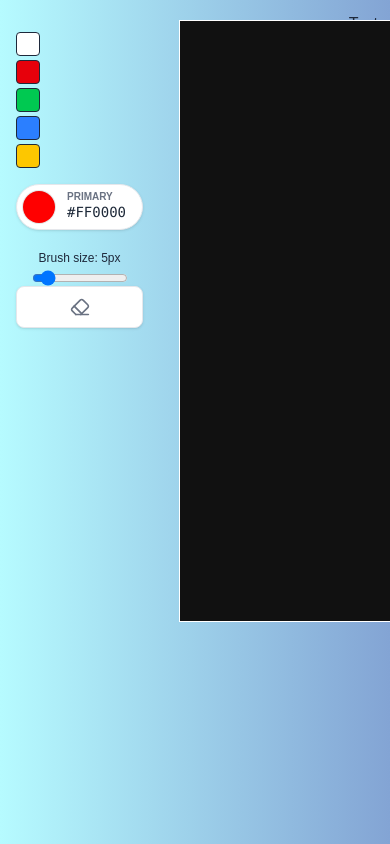
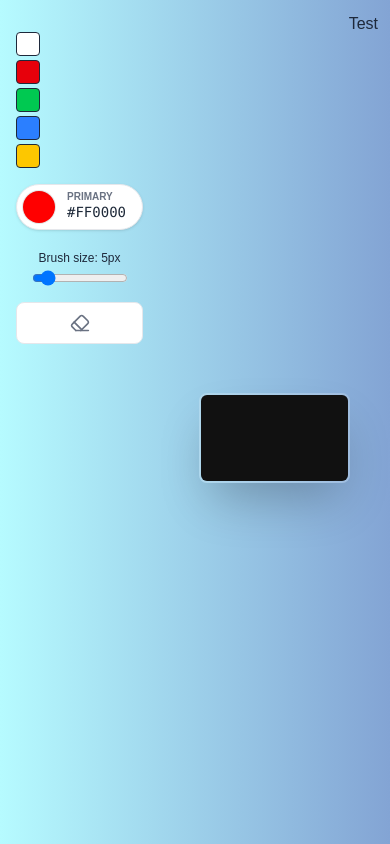
Before and after one commit to jakkrol/SyncBoard, a Next.js app in the folder frontend/: page /canvas/1 in a window 390 px wide. Built offline with nearby package versions, Linux system fonts and the light colour scheme; no server answers.

Commit message:
added canvas scaling for mobile devices and fixed some responsivenes issues

```diff
--- a/frontend/src/app/canvas/[room]/page.tsx
+++ b/frontend/src/app/canvas/[room]/page.tsx
@@ -7,129 +7,85 @@ import BoardCanvas from "../../../components/Board/boardCanvas";
 import CursorOverlay, { CursorOverlayRef } from "../../../components/Board/cursorCanvas";
 import ColorPicker from "@/components/ColorPicker";
 
-
 export default function Home() {
-  //const [connected, setConnected] = useState(false);
   const [socket, setSocket] = useState<Socket | null>(null);
-  const {room} = useParams();
-
+  const { room } = useParams();
   const cursorRef = useRef<CursorOverlayRef>(null);
 
   const [strokeWidth, setStrokeWidth] = useState(5);
   const [strokeColor, setStrokeColor] = useState("red");
   const [isEraserOn, setIsEraserOn] = useState(false);
 
-
   useEffect(() => {
     const s = getSocket();
     setSocket(s);
-    const handleConnect = () => {
-      s.emit("join", room);
-      //setConnected(true);
-    };
-
-    // s.off("connect", handleConnect);
+    const handleConnect = () => s.emit("join", room);
     s.on("connect", handleConnect);
-
     if(s.connected) handleConnect();
-
-    // const handleDisconnect = () => setConnected(false);
-    // s.off("disconnect", handleDisconnect);
-    // s.on("disconnect", handleDisconnect);
-
-
     return () => {
       s.emit("leave", room);
       s.off("connect");
-      s.off("disconnect");
-      s.off("loadBoard");
-      s.off("initializeCursors");
-      s.off("userJoined");
-      s.off("draw");
-      s.off("drawCursor");
-      s.off("userLeft");
-
     };
   }, [room]);
 
   const handleContainerMouseMove = (e: React.MouseEvent<HTMLDivElement>) => {
-    const pos = (e.currentTarget as HTMLDivElement).getBoundingClientRect();
-    const x = e.clientX - pos.left;
-    const y = e.clientY - pos.top;
+    // Szukamy fizycznej tablicy
+    const board = e.currentTarget.querySelector('canvas:not([style*="z-index: 10"])');
+    if (!board) return;
+
+    const rect = board.getBoundingClientRect();
+
+    // Obliczamy pozycję względem tablicy (klucz do synchronizacji rysunku)
+    const x = ((e.clientX - rect.left) / rect.width) * 1000;
+    const y = ((e.clientY - rect.top) / rect.height) * 600;
 
     cursorRef.current?.moveMyCursor(x, y);
-  }
-  const handleContainerMoveLeave = (e: React.MouseEvent<HTMLDivElement>) => {
-    cursorRef.current?.clear();
-  }
-
-  // const handleColorClick = (e: React.MouseEvent<HTMLDivElement>) => {
-  //   const element = e.target as HTMLDivElement;
-  //   const color = window.getComputedStyle(element).backgroundColor;
-  //   setStrokeColor(color);
-  // }
+  };
 
   const handleStrokeChange = (e: React.ChangeEvent<HTMLInputElement>) => {
-    const size = parseInt(e.target.value, 10);
-    setStrokeWidth(size);
-  }
-
+    setStrokeWidth(parseInt(e.target.value, 10));
+  };
 
   return (
-  <div className="flex h-screen w-screen overflow-hidden ">
+    <div className="flex h-screen w-screen overflow-hidden">
 
+      {/* TWOJA ORYGINALNA LEWA KOLUMNA */}
       <div className="p-4 flex flex-col z-10 relative">
-
-      {/* Color Picker */}
-      {/* <div className="flex gap-1 mb-4 flex-col">
-         <div className="w-6 h-6 bg-white border rounded cursor-pointer" onClick={handleColorClick}/>
-         <div className="w-6 h-6 bg-red-600 border rounded cursor-pointer" onClick={handleColorClick}/>
-         <div className="w-6 h-6 bg-green-500 border rounded cursor-pointer" onClick={handleColorClick}/>
-         <div className="w-6 h-6 bg-blue-500 border rounded cursor-pointer" onClick={handleColorClick}/>
-         <div className="w-6 h-6 bg-yellow-400 border rounded cursor-pointer" onClick={handleColorClick}/>
-      </div> */}
-
         <div className="mt-4">
           <ColorPicker onColorChange={(color) => setStrokeColor(color)}/>
         </div>
 
-      {/* Slider */}
         <div className="flex flex-col relative items-center mt-5">
           <label className="text-xs mb-1">Brush size: {strokeWidth}px</label>
           <input
-            type="range"
-            min="1"
-            max="40"
+              type="range" min="1" max="40"
               value={strokeWidth}
               onChange={handleStrokeChange}
-            className="w-24 "
+              className="w-24"
           />
         </div>
 
-        {/* Ereaser */}
         <button
             onClick={() => setIsEraserOn(!isEraserOn)}
-            title="Toggle Eraser"
-            className={`p-2.5 rounded-lg transition-all duration-200 flex items-center justify-center ${
-                isEraserOn
-                    ? "bg-gray-800 text-white shadow-md scale-105"
-                    : "bg-white text-gray-500 border border-gray-200 hover:bg-gray-100 hover:text-gray-800 shadow-sm"
+            className={`p-2.5 rounded-lg transition-all duration-200 flex items-center justify-center mt-4 ${
+                isEraserOn ? "bg-gray-800 text-white shadow-md scale-105" : "bg-white text-gray-500 border border-gray-200"
             }`}
         >
           <svg xmlns="http://www.w3.org/2000/svg" width="20" height="20" viewBox="0 0 24 24" fill="none" stroke="currentColor" strokeWidth="2" strokeLinecap="round" strokeLinejoin="round">
               <path d="m7 21-4.3-4.3c-1-1-1-2.5 0-3.4l9.6-9.6c1-1 2.5-1 3.4 0l5.6 5.6c1 1 1 2.5 0 3.4L13 21"/>
-                <path d="M22 21H7"/>
-                <path d="m5 11 9 9"/>
+              <path d="M22 21H7"/><path d="m5 11 9 9"/>
           </svg>
         </button>
-
       </div>
 
-    {/* Canvas Container */}
+
+
+      <div className="flex-1 relative m-10 flex items-center justify-center ">
+        {/* Kontener, do którego CursorOverlay się "przykleja" */}
         <div
-      className="flex-1 relative m-5"
+          className="relative inline-block"
           onMouseMove={handleContainerMouseMove}
-      onMouseLeave={handleContainerMoveLeave}
+          onMouseLeave={() => cursorRef.current?.clear()}
         >
           <BoardCanvas
             socket={socket}
@@ -147,5 +103,6 @@ export default function Home() {
           />
         </div>
       </div>
+    </div>
   );
 }
--- a/frontend/src/components/Board/boardCanvas.tsx
+++ b/frontend/src/components/Board/boardCanvas.tsx
@@ -1,6 +1,6 @@
 "use client";
 
-import { useEffect, useRef } from "react";
+import React, { useEffect, useRef } from "react";
 import { Socket } from "socket.io-client";
 import { onDraw } from "../../lib/socketHandlers/onDraw";
 import { onLoadBoard } from "../../lib/socketHandlers/onLoadBoard";
@@ -54,40 +54,44 @@ useEffect(() => {
 },[strokeWidth, strokeColor, isEraser]);
 
 
-const getPositionMouse = (e: React.MouseEvent) => {
+const getPositionMouse = (e: React.MouseEvent | React.TouchEvent) => {
+    const realPos = canvasRef.current;
+    if(!realPos){return {x: 0, y: 0}}
     const pos = canvasRef.current!.getBoundingClientRect();
+
+    const clientX = 'touches' in e ? e.touches[0].clientX : (e as React.MouseEvent).clientX;
+    const clientY = 'touches' in e ? e.touches[0].clientY : (e as React.MouseEvent).clientY;
+
+    const x = (clientX - pos.left) * (realPos.width / pos.width);
+    const y = (clientY - pos.top) * (realPos.height / pos.height);
     return {
-      x: e.clientX - pos.left,
-      y: e.clientY - pos.top,
+      x, y
     };
   };
 
-    return(
+    return (
+  /* The Container: Control spacing here */
+  <div className="relative w-full max-w-250 aspect-5/3 mx-auto mt-8 overflow-hidden shadow-2xl border-2 border-white/20 rounded-lg">
     <canvas
-            className="cursor-crosshair"
+      className="cursor-crosshair w-full h-full"
       width={1000}
       height={600}
       ref={canvasRef}
-            style={isAllowedToDraw ?{
-                border: "solid 1px #fff",
+      style={{
         background: "#111",
-                position: "absolute",
-                top: 0,
-                left: 0,
-                zIndex: 0,
-              } : {
-                border: "solid 1px #fff",
-                background: "#111",
-                position: "absolute",
-                top: 0,
-                left: 0,
-                zIndex: 0,
-                pointerEvents: 'none',
+        pointerEvents: isAllowedToDraw ? 'auto' : 'none',
+        display: "block",
       }}
       onMouseDown={(e) => handleMouseDown(e, drawing, lastPos, getPositionMouse)}
       onMouseMove={(e) => handleMouseMove(e, canvasRef, drawing, lastPos, getPositionMouse, socket, room, isEraser)}
-            onMouseUp={(e) => handleMouseUp(drawing, lastPos)}
-            onMouseLeave={(e) => handleMouseUp(drawing, lastPos)}
+      onMouseUp={() => handleMouseUp(drawing, lastPos)}
+      onMouseLeave={() => handleMouseUp(drawing, lastPos)}
+
+      /* Add Touch Support for Mobile */
+      onTouchStart={(e) => handleMouseDown(e as any, drawing, lastPos, getPositionMouse)}
+      onTouchMove={(e) => handleMouseMove(e as any, canvasRef, drawing, lastPos, getPositionMouse, socket, room, isEraser)}
+      onTouchEnd={() => handleMouseUp(drawing, lastPos)}
     />
+  </div>
 );
 }
--- a/frontend/src/components/Board/cursorCanvas.tsx
+++ b/frontend/src/components/Board/cursorCanvas.tsx
@@ -1,6 +1,6 @@
 "use client";
 
-import { useEffect, useRef, useImperativeHandle, forwardRef} from "react";
+import { useEffect, useRef, useImperativeHandle, forwardRef } from "react";
 import { Socket } from "socket.io-client";
 import { Cursor } from "../../lib/Cursor";
 import { onInitCursors } from "../../lib/socketHandlers/onInitCursors";
@@ -8,17 +8,12 @@ import { onUserJoined } from "../../lib/socketHandlers/onUserJoined";
 import { onDrawCursors } from "../../lib/socketHandlers/onDrawCursors";
 import { onUserLeft } from "../../lib/socketHandlers/onUserLeft";
 
-interface CursorOverlayProps {
-  socket: Socket | null;
-  room: string;
-}
-
 export interface CursorOverlayRef {
   moveMyCursor: (x: number, y: number) => void;
   clear: () => void;
 }
 
-const CursorOverlay = forwardRef<CursorOverlayRef, CursorOverlayProps>(({ socket, room }, ref) => {
+const CursorOverlay = forwardRef<CursorOverlayRef, { socket: Socket | null; room: string }>(({ socket, room }, ref) => {
   const cursorCanvasRef = useRef<HTMLCanvasElement>(null);
   const myCursor = useRef<Cursor | null>(null);
   const otherCursors = useRef<Map<string, Cursor>>(new Map());
@@ -27,9 +22,36 @@ const CursorOverlay = forwardRef<CursorOverlayRef, CursorOverlayProps>(({ socket
     myCursor.current = new Cursor("0", "red", "Me");
   }, []);
 
+  // --- KLUCZOWA SYNCHRONIZACJA POZYCJI ---
   useEffect(() => {
-    if(!socket) return;
+    const syncWithBoard = () => {
+      const canvas = cursorCanvasRef.current;
+      // Szukamy BoardCanvas (zakładamy, że to jedyny inny canvas w tym kontenerze)
+      const board = canvas?.parentElement?.querySelector('canvas:not([style*="z-index: 10"])') as HTMLCanvasElement;
 
+      if (canvas && board) {
+        const rect = board.getBoundingClientRect();
+        const parentRect = canvas.parentElement?.getBoundingClientRect();
+
+        if (parentRect) {
+          canvas.style.left = `${rect.left - parentRect.left}px`;
+          canvas.style.top = `${rect.top - parentRect.top}px`;
+          canvas.style.width = `${rect.width}px`;
+          canvas.style.height = `${rect.height}px`;
+        }
+
+        canvas.width = 1000;
+        canvas.height = 600;
+      }
+    };
+
+    syncWithBoard();
+    window.addEventListener("resize", syncWithBoard);
+    return () => window.removeEventListener("resize", syncWithBoard);
+  }, []);
+
+  useEffect(() => {
+    if (!socket) return;
     onInitCursors(socket, otherCursors, cursorCanvasRef, myCursor);
     onUserJoined(socket, myCursor, cursorCanvasRef, otherCursors);
     onDrawCursors(otherCursors, socket, cursorCanvasRef, myCursor);
@@ -40,40 +62,37 @@ const CursorOverlay = forwardRef<CursorOverlayRef, CursorOverlayProps>(({ socket
       socket.off("userJoined");
       socket.off("drawCursors");
       socket.off("userLeft");
-    }
+    };
   }, [socket]);
 
-  useImperativeHandle(ref, () =>({
+  useImperativeHandle(ref, () => ({
     moveMyCursor: (x: number, y: number) => {
-        myCursor.current?.update(x, y);
-        const ctx = cursorCanvasRef.current!.getContext("2d")!;
-        ctx.clearRect(0, 0, cursorCanvasRef.current!.width, cursorCanvasRef.current!.height);
-
-        otherCursors.current.forEach(c => c.draw(ctx));
-        myCursor.current?.draw(cursorCanvasRef.current!.getContext("2d")!);
-
-        socket?.emit("drawCursor", { x, y, room });
+      myCursor.current?.update(x, y);
+      const canvas = cursorCanvasRef.current;
+      if (!canvas) return;
+      const ctx = canvas.getContext("2d")!;
+      ctx.clearRect(0, 0, canvas.width, canvas.height);
+      otherCursors.current.forEach(c => c.draw(ctx));
+      myCursor.current?.draw(ctx);
+      socket?.emit("drawCursor", { x, y, room });
     },
-
     clear: () => {
-        const ctx = cursorCanvasRef.current!.getContext("2d")!;
-        ctx.clearRect(0, 0, cursorCanvasRef.current!.width, cursorCanvasRef.current!.height);
-        socket?.emit("drawCursor", { x: -20, y: -20, room });
+      const canvas = cursorCanvasRef.current;
+      if (!canvas) return;
+      const ctx = canvas.getContext("2d")!;
+      ctx.clearRect(0, 0, canvas.width, canvas.height);
+      socket?.emit("drawCursor", { x: -50, y: -50, room });
     }
-  }))
-
+  }));
 
   return (
     <canvas
       ref={cursorCanvasRef}
-      width={1000}
-      height={600}
       style={{
         position: "absolute",
-        top: 0,
-        left: 0,
-        zIndex: 1,
+        zIndex: 10,
         pointerEvents: "none",
+        display: "block",
       }}
     />
   );
```
Also changed, not shown: frontend/src/app/page.tsx (+12 -8 lines), frontend/src/app/scrible/[room]/page.tsx (+4 -4 lines). Lines whose indentation alone changed are shown as unchanged.
